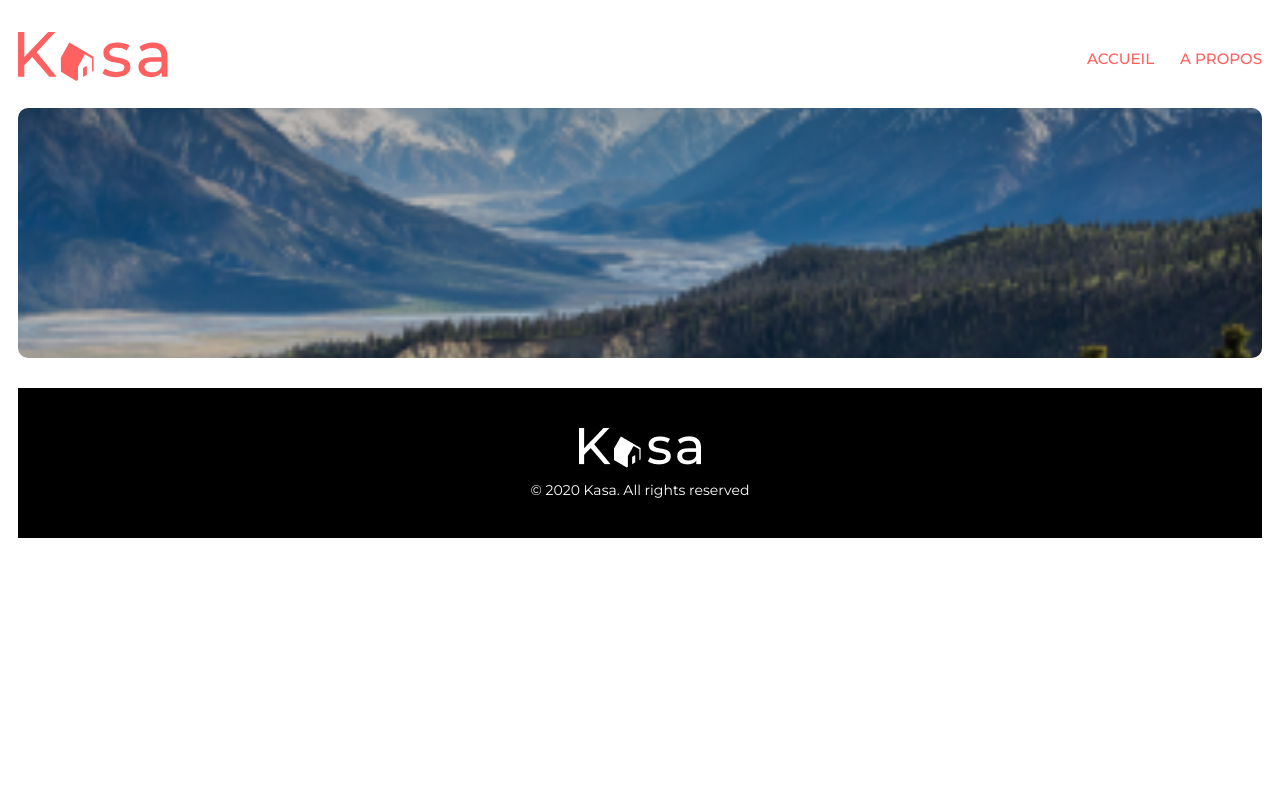
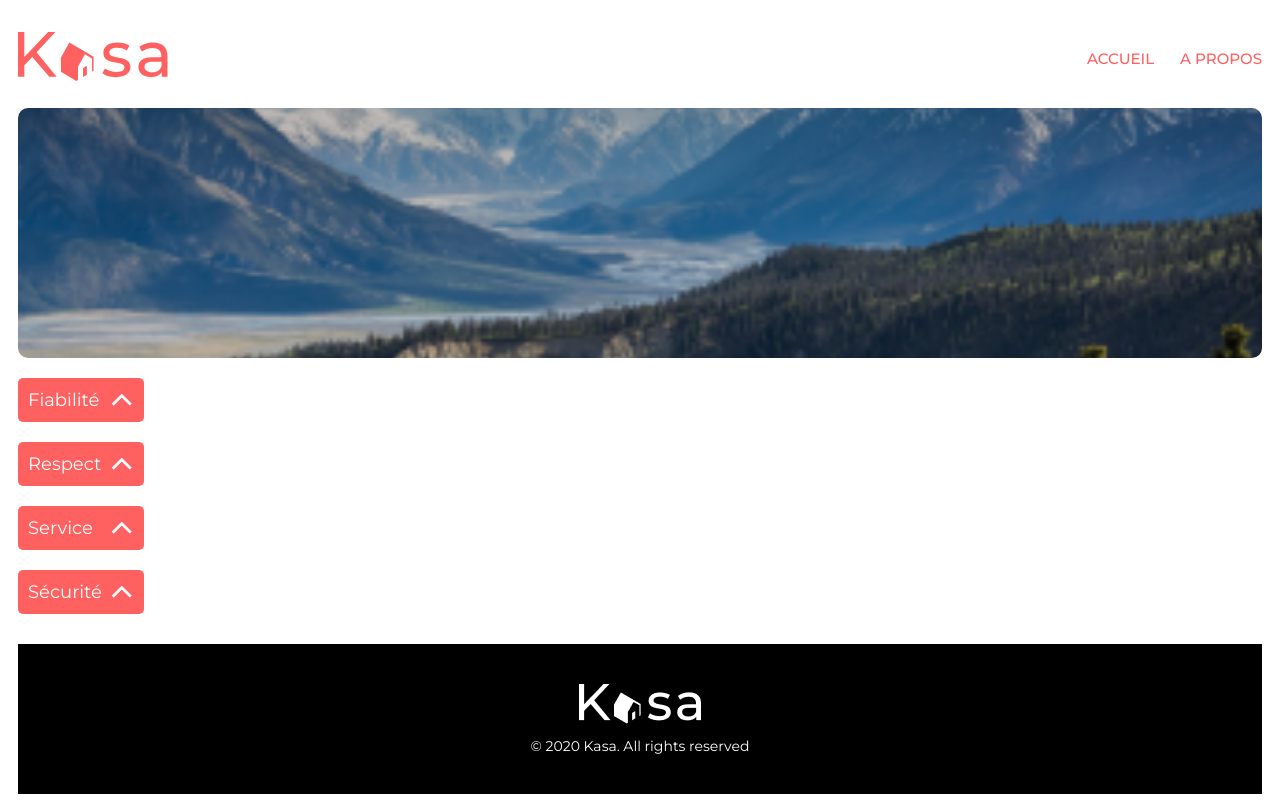
Before and after one commit to GillesNC/OC-KASA-P7, a React (Create React App) app in the folder frontend/: page /About in a window 1280 px wide. Built offline with nearby package versions, Linux system fonts and the light colour scheme.

Commit message:
Update Page About

```diff
--- a/frontend/public/index.html
+++ b/frontend/public/index.html
@@ -12,6 +12,8 @@
     <link rel="preconnect" href="https://fonts.googleapis.com">
     <link rel="preconnect" href="https://fonts.gstatic.com" crossorigin>
     <link href="https://fonts.googleapis.com/css2?family=Montserrat:ital,wght@0,100;0,200;0,300;0,400;0,500;0,600;0,700;0,800;0,900;1,100;1,200;1,300;1,400;1,500;1,600;1,700;1,800;1,900&display=swap" rel="stylesheet">
+    <link href="https://fonts.googleapis.com/icon?family=Material+Icons" rel="stylesheet">
+    <link rel="stylesheet" href="https://fonts.googleapis.com/css2?family=Material+Symbols+Outlined:opsz,wght,FILL,GRAD@20..48,100..700,0..1,-50..200" />
     <link rel="apple-touch-icon" href="%PUBLIC_URL%/logo192.png" />
     <!--
       manifest.json provides metadata used when your web app is installed on a
--- /dev/null
+++ b/frontend/src/components/CollapsibleAccordion.jsx
@@ -0,0 +1,26 @@
+import React from "react";
+import { useState } from "react";
+import DataAbout from "../data/dataAbout.json";
+
+function CollapsibleAccordion () {
+    const [active, setActive] = useState(false);
+    const handleClick = () => {
+        setActive(!active);
+    }
+
+    return (
+        DataAbout.map((DataAbout) => (
+            <article className="accordion" key={DataAbout.title}>
+                <div className="accordion__title" onClick={handleClick}>
+                    <h2>{DataAbout.title}</h2>
+                    <span className="material-symbols-outlined">expand_less</span>
+                </div>
+                {active && <div className="accordion__content">
+                    <p>{DataAbout.content}</p>
+                </div>}
+            </article>
+        ))
+    );
+}
+
+export default CollapsibleAccordion;
--- a/frontend/src/data/dataAbout.json
+++ b/frontend/src/data/dataAbout.json
@@ -0,0 +1,21 @@
+[
+    {
+        "title": "Fiabilité",
+        "content": "Les annonces postées sur Kasa garantissent une fiabilité totale. Les photos sont conformes aux logements, et toutes les informations sont régulièrement vérifiées  par nos équipes."
+    },
+
+    {
+        "title": "Respect",
+        "content": "La bienveillance fait partie des valeurs fondatrices de Kasa. Tout comportement discriminatoire ou de perturbation du voisinage entraînera une exclusion de notre plateforme."
+    },
+
+    {
+        "title": "Service",
+        "content": "Nos équipes se tiennent à votre disposition pour vous fournir une expérience parfaite. N'hésitez pas à nous contacter si vous avez la moindre question."
+    },
+
+    {
+        "title": "Sécurité",
+        "content": "La sécurité est la priorité de Kasa. Aussi bien pour nos hôtes que pour les voyageurs, chaque logement correspond aux critères de sécurité établis par nos services. En laissant une note aussi bien à l'hôte qu'au locataire, cela permet à nos équipes de vérifier que les standards sont bien respectés. Nous organisons également des ateliers sur la sécurité domestique pour nos hôtes."
+    }
+]
--- a/frontend/src/index.scss
+++ b/frontend/src/index.scss
@@ -5,6 +5,7 @@
 // Import Components
 @import "./styles/components/Banner";
 @import "./styles/components/CardFlat";
+@import "./styles/components/CollapsibleAccordion";
 
 // Import Layouts
 @import "./styles/layouts/Header";
--- a/frontend/src/pages/About.jsx
+++ b/frontend/src/pages/About.jsx
@@ -1,5 +1,6 @@
 import React from "react";
 import BannerAbout from "../components/BannerAbout";
+import CollapsibleAccordion from "../components/CollapsibleAccordion";
 
 function About () {
     return (
@@ -7,6 +8,7 @@
             <BannerAbout />
             <section className="about">
                 <div className="about__collapse">
+                    <CollapsibleAccordion />
                 </div>
             </section>
         </main>
--- a/frontend/src/styles/components/_CardFlat.scss
+++ b/frontend/src/styles/components/_CardFlat.scss
@@ -7,7 +7,7 @@
     &__card {
         display: flex;
         height: 300px;
-        width: 585px;
+        width: 580px;
         border-radius: 10px;
         margin: 20px;
         overflow: hidden;
--- /dev/null
+++ b/frontend/src/styles/components/_CollapsibleAccordion.scss
@@ -0,0 +1,53 @@
+@import "../utils/variable";
+@import "../utils/mixins";
+
+.accordion {
+    margin-top: 20px;
+
+    &__title {
+        display: flex;
+        justify-content: space-between;
+        background-color: $colour-primary;
+        padding: 2px 2px 2px 10px;
+        border-radius: 5px;
+
+        h2 {
+            display: flex;
+            align-items: center;
+            font-size: 18px;
+            font-weight: 400;
+            color: white;
+        }
+
+        .material-symbols-outlined {
+            color: white;
+            font-size: 40px;
+        }
+
+        .active .material-symbols-outlined::before {
+            transform: rotate(180deg);
+            color: aqua;
+        }
+    }
+
+    &__title:hover, .active &__title {
+        cursor: pointer;
+        background: $colour-primary-hover;
+    }
+
+    &__content {
+        // visibility: hidden;
+        overflow: hidden;
+        background-color: $colour-secondary;
+        padding: 10px;
+        height: 180px;
+        border-radius: 5px;
+        transition: all .2s ease-in;
+
+        p {
+            margin-top: 10px;
+            color: $colour-primary;
+            font-size: 14px;
+        }
+    }
+}
--- a/frontend/src/styles/utils/_variable.scss
+++ b/frontend/src/styles/utils/_variable.scss
@@ -1,4 +1,5 @@
 $colour-primary: #FF6060;
+$colour-primary-hover: #fd3c3c;
 $colour-secondary: #F6F6F6;
 $colour-tertiary: #E3E3E3;
 
```
Also changed, not shown: frontend/src/pages/Flat.jsx (added), frontend/src/pages/FlatCard.jsx (deleted), frontend/src/styles/pages/_About.scss (deleted).
